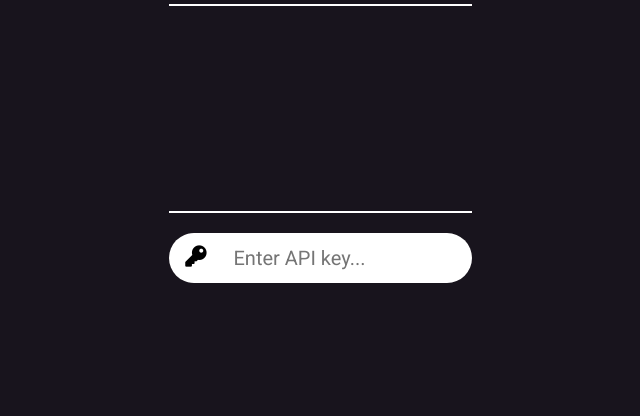
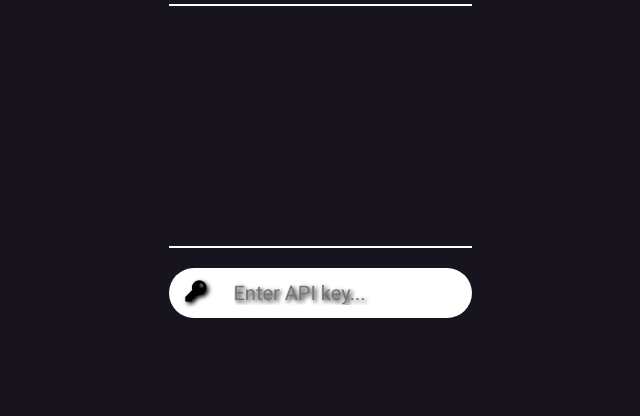
Before and after one commit to NC5324/weather, a website with bundled scripts: page index.html in a window 1280 px wide. Shown: the part 384-800 px from the top of the page, without its empty margins (320-960 px from the left). Built offline with nearby package versions, Linux system fonts and the light colour scheme.

Commit message:
minor style fix

```diff
--- a/style.css
+++ b/style.css
@@ -2,6 +2,8 @@
     margin: 0;
     padding: 0;
     box-sizing: border-box;
+
+    text-shadow: 2px 2px 4px #000000;
 }
 
 *::selection {
@@ -122,7 +124,7 @@ main {
 
     display: grid;
     grid-template-columns: minmax(140px, 1fr) minmax(25px, 1fr) minmax(65px, 1fr) minmax(65px, 1fr);
-    grid-template-rows: repeat(5, minmax(25px, 1fr));
+    grid-template-rows: repeat(6, minmax(25px, 1fr));
     grid-row-gap: 10px;
 
     margin-bottom: 20px;
```
